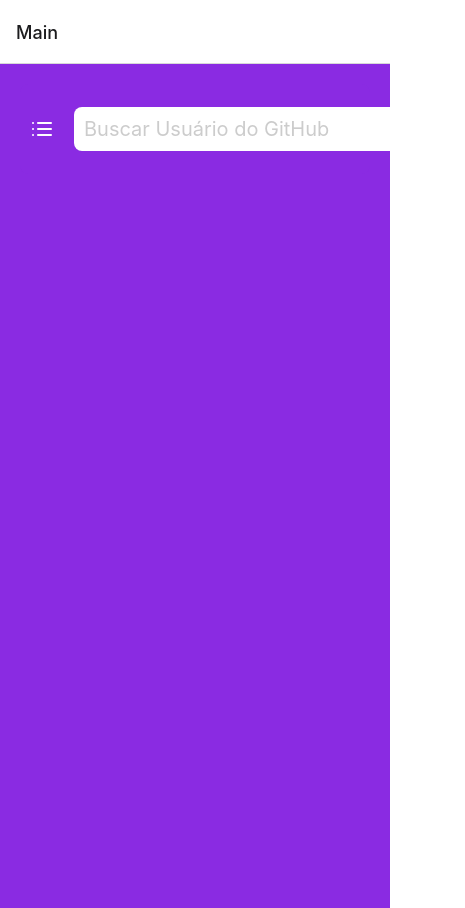
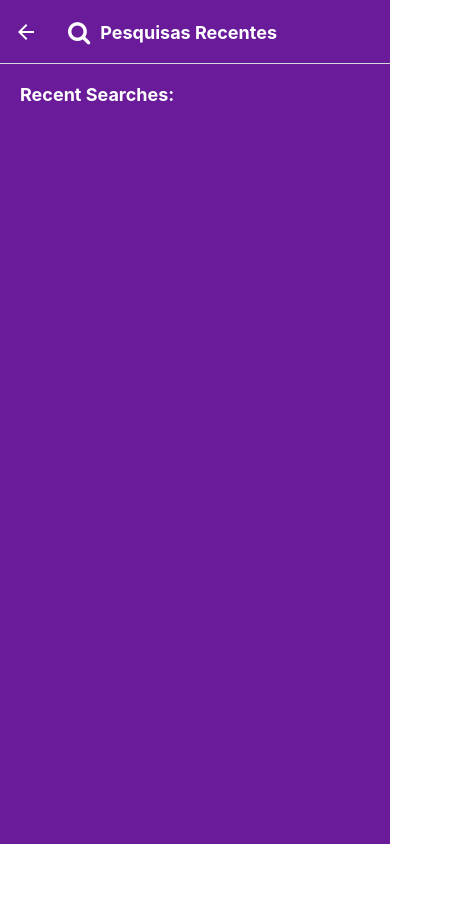
Before and after one commit to VitorVts/HUBusca, a React Native app: screen /Recentes in a window 390 px wide. Before the commit this address had no page. Shown: the whole page, 465 px wide, since content can reach past the window. After the commit the page ends 844 px from the top, so only its background shows below. Built offline with nearby package versions, Linux system fonts and the light colour scheme.

Commit message:
Feita a troca do nome da Stack2Screen para recentes onde se enconta dos dados no menu de pesquisas recentes

```diff
--- a/navigation/MainStack.tsx
+++ b/navigation/MainStack.tsx
@@ -1,18 +1,62 @@
-// navigation/MainStack.tsx
 import * as React from 'react';
-import { createStackNavigator } from '@react-navigation/stack';
+import { createStackNavigator, StackNavigationOptions } from '@react-navigation/stack';
+import { View, Text } from 'react-native';
+import Icon from 'react-native-vector-icons/FontAwesome';
 import MainScreen from '../screens/MainScreen';
 import ProfileScreen from '../screens/ProfileScreen';
-import Stack2Screen from '../screens/Stack2Screen'; // Importe Stack2Screen aqui
+import Recentes from '../screens/Recentes';
 
 const MainStack = createStackNavigator();
 
 const MainStackScreen: React.FC = () => {
+  const screenOptions: StackNavigationOptions = {
+    headerStyle: {
+      backgroundColor: '#6a1b9a',
+    },
+    headerTintColor: 'white',
+    headerTitleStyle: {
+      fontWeight: 'bold',
+    },
+  };
+
   return (
-    <MainStack.Navigator>
-      <MainStack.Screen name="Main" component={MainScreen} />
-      <MainStack.Screen name="Profile" component={ProfileScreen} />
-      <MainStack.Screen name="Stack2" component={Stack2Screen} />
+    <MainStack.Navigator screenOptions={screenOptions}>
+      <MainStack.Screen
+        name="Home"
+        component={MainScreen}
+        options={{
+          headerTitle: () => (
+            <View style={{ flexDirection: 'row', alignItems: 'center' }}>
+              <Icon name="github" size={24} color="white" style={{ marginRight: 10 }} />
+              <Text style={{ fontSize: 18, fontWeight: 'bold', color: 'white' }}>HUBusca</Text>
+            </View>
+          ),
+        }}
+      />
+      <MainStack.Screen
+        name="Profile"
+        component={ProfileScreen}
+        options={{
+          headerTitle: () => (
+            <View style={{ flexDirection: 'row', alignItems: 'center' }}>
+              <Icon name="user" size={24} color="white" style={{ marginRight: 10 }} />
+              <Text style={{ fontSize: 18, fontWeight: 'bold', color: 'white' }}>Usuário</Text>
+            </View>
+          ),
+        }}
+      />
+      <MainStack.Screen
+        name="Recentes"
+        component={Recentes}
+        options={{
+          headerTitle: () => (
+            <View style={{ flexDirection: 'row', alignItems: 'center' }}>
+              <Icon name="search" size={24} color="white" style={{ marginRight: 10 }} />
+              <Text style={{ fontSize: 18, fontWeight: 'bold', color: 'white' }}>Pesquisas Recentes</Text>
+            </View>
+          ),
+        }}
+      />
     </MainStack.Navigator>
   );
 };
--- a/package.json
+++ b/package.json
@@ -16,6 +16,7 @@
     "@types/react-native": "^0.73.0",
     "@types/react-navigation": "^3.4.0",
     "axios": "^1.7.2",
+    "date-fns": "^3.6.0",
     "expo": "~51.0.18",
     "expo-status-bar": "~1.12.1",
     "react": "18.2.0",
@@ -23,7 +24,9 @@
     "react-native": "0.74.3",
     "react-native-safe-area-context": "^4.10.7",
     "react-native-screens": "^3.32.0",
-    "react-native-web": "~0.19.10"
+    "react-native-vector-icons": "^10.1.0",
+    "react-native-web": "~0.19.10",
+    "styled-components": "^6.1.11"
   },
   "devDependencies": {
     "@babel/core": "^7.20.0",
--- /dev/null
+++ b/screens/Recentes.tsx
@@ -0,0 +1,157 @@
+import React, { useState, useEffect } from 'react';
+import { View, Text, StyleSheet, FlatList, TouchableOpacity, ActivityIndicator, Image } from 'react-native';
+import AsyncStorage from '@react-native-async-storage/async-storage';
+import styled from 'styled-components/native';
+import { useNavigation } from '@react-navigation/native';
+
+interface UserData {
+  name: string;
+  login: string;
+  location: string | null;
+  avatar_url: string;
+  id: number;
+  followers: number;
+  public_repos: number;
+}
+
+const Recentes: React.FC = () => {
+  const [recentSearches, setRecentSearches] = useState<UserData[]>([]);
+  const [loading, setLoading] = useState(true);
+  const [error, setError] = useState<string | null>(null);
+  const navigation = useNavigation();
+
+  useEffect(() => {
+    loadRecentSearches();
+  }, []);
+
+  const loadRecentSearches = async () => {
+    try {
+      const recentSearchesString = await AsyncStorage.getItem('@recentSearches');
+      if (recentSearchesString !== null) {
+        const parsedRecentSearches: UserData[] = JSON.parse(recentSearchesString);
+        setRecentSearches(parsedRecentSearches);
+      }
+    } catch (error) {
+      setError('Failed to load recent searches');
+    } finally {
+      setLoading(false);
+    }
+  };
+
+  const navigateToProfile = (username: string) => {
+    navigation.navigate('Profile', { username });
+  };
+
+  const renderUserItem = ({ item }: { item: UserData }) => {
+    return (
+      <TouchableOpacity onPress={() => navigateToProfile(item.login)} style={styles.card}>
+        <Image source={{ uri: item.avatar_url }} style={styles.avatar} />
+        <UserInfo>
+          <Row>
+            <Label>Nome:</Label>
+            <Value>{item.name}</Value>
+          </Row>
+          <Row>
+            <Label>Nickname:</Label>
+            <Value>@{item.login}</Value>
+          </Row>
+          <Row>
+            <Label>Localização:</Label>
+            <Value>{item.location ?? 'Não informado'}</Value>
+          </Row>
+          <Row>
+            <Label>Seguidores:</Label>
+            <Value>{item.followers}</Value>
+          </Row>
+          <Row>
+            <Label>Repositórios Públicos:</Label>
+            <Value>{item.public_repos}</Value>
+          </Row>
+        </UserInfo>
+      </TouchableOpacity>
+    );
+  };
+
+  if (loading) {
+    return <ActivityIndicator size="large" color="#0000ff" />;
+  }
+
+  if (error) {
+    return <ErrorText>{error}</ErrorText>;
+  }
+
+  return (
+    <PurpleContainer>
+      <Title>Recent Searches:</Title>
+      <FlatList
+        data={recentSearches}
+        keyExtractor={(item) => item.login}
+        renderItem={renderUserItem}
+        contentContainerStyle={styles.listContainer}
+      />
+    </PurpleContainer>
+  );
+};
+
+const PurpleContainer = styled.View`
+  flex: 1;
+  background-color: #6a1b9a;
+  padding: 20px;
+`;
+
+const Title = styled.Text`
+  font-size: 18px;
+  font-weight: bold;
+  color: white;
+  margin-bottom: 10px;
+`;
+
+const styles = StyleSheet.create({
+  card: {
+    flexDirection: 'row',
+    alignItems: 'center',
+    backgroundColor: '#ffffff',
+    borderRadius: 10,
+    padding: 10,
+    marginBottom: 10,
+    width: '100%',
+  },
+  avatar: {
+    width: 100,
+    height: 100,
+    borderRadius: 50,
+    marginRight: 20,
+  },
+  listContainer: {
+    flexGrow: 1,
+    width: '100%',
+  },
+});
+
+const UserInfo = styled.View`
+  flex: 1;
+`;
+
+const Row = styled.View`
+  flex-direction: row;
+  align-items: center;
+  margin-bottom: 5px;
+`;
+
+const Label = styled.Text`
+  font-size: 16px;
+  font-weight: bold;
+  color: #6a1b9a;
+`;
+
+const Value = styled.Text`
+  font-size: 16px;
+  margin-left: 10px;
+`;
+
+const ErrorText = styled.Text`
+  color: red;
+  text-align: center;
+`;
+
+export default Recentes;
--- a/screens/Stack2Screen.tsx
+++ /dev/null
@@ -1,101 +0,0 @@
-import React, { useState, useEffect } from 'react';
-import { View, Text, StyleSheet, FlatList, TouchableOpacity, ActivityIndicator } from 'react-native';
-import AsyncStorage from '@react-native-async-storage/async-storage';
-import axios from 'axios';
-import UserProfile from '../components/UserProfile';
-
-interface UserData {
-  name: string;
-  login: string;
-  location: string;
-  avatar_url: string;
-  id: number;
-  followers: number;
-  public_repos: number;
-}
-
-const Stack2Screen: React.FC = () => {
-  const [recentSearches, setRecentSearches] = useState<UserData[]>([]);
-  const [loading, setLoading] = useState(true);
-  const [error, setError] = useState<string | null>(null);
-
-  useEffect(() => {
-    loadRecentSearches();
-  }, []);
-
-  const loadRecentSearches = async () => {
-    try {
-      const recentSearchesString = await AsyncStorage.getItem('@recentSearches');
-      if (recentSearchesString !== null) {
-        const parsedRecentSearches: UserData[] = JSON.parse(recentSearchesString);
-        setRecentSearches(parsedRecentSearches);
-      }
-    } catch (error) {
-      setError('Failed to load recent searches');
-    } finally {
-      setLoading(false);
-    }
-  };
-
-  const renderUserItem = ({ item }: { item: UserData }) => {
-    return (
-      <TouchableOpacity onPress={() => navigateToProfile(item.login)}>
-        <UserProfile
-          name={item.name}
-          login={item.login}
-          location={item.location}
-          avatar_url={item.avatar_url}
-          followers={item.followers}
-          public_repos={item.public_repos}
-        />
-      </TouchableOpacity>
-    );
-  };
-
-  const navigateToProfile = (username: string) => {
-    // Navegar para a tela de perfil com o usuário selecionado
-  };
-
-  if (loading) {
-    return <ActivityIndicator size="large" color="#0000ff" />;
-  }
-
-  if (error) {
-    return <Text style={styles.errorText}>{error}</Text>;
-  }
-
-  return (
-    <View style={styles.container}>
-      <Text style={styles.sectionTitle}>Recent Searches:</Text>
-      <FlatList
-        data={recentSearches}
-        keyExtractor={(item) => item.login}
-        renderItem={renderUserItem}
-        contentContainerStyle={styles.listContainer}
-      />
-    </View>
-  );
-};
-
-const styles = StyleSheet.create({
-  container: {
-    flex: 1,
-    alignItems: 'center',
-    padding: 20,
-  },
-  sectionTitle: {
-    fontSize: 18,
-    fontWeight: 'bold',
-    marginBottom: 10,
-  },
-  listContainer: {
-    flexGrow: 1,
-    width: '100%',
-  },
-  errorText: {
-    color: 'red',
-    textAlign: 'center',
-  },
-});
-
-export default Stack2Screen;
```
Also changed, not shown: 1 other file (tests, documents, lock files or other folders).
